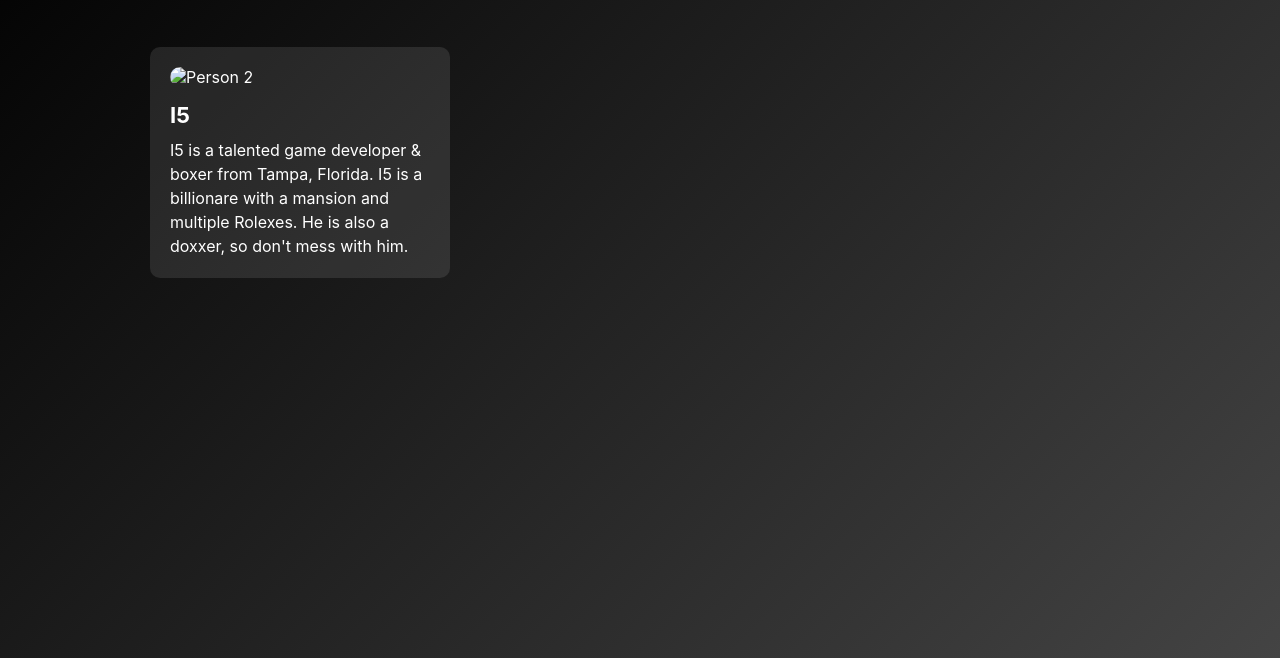
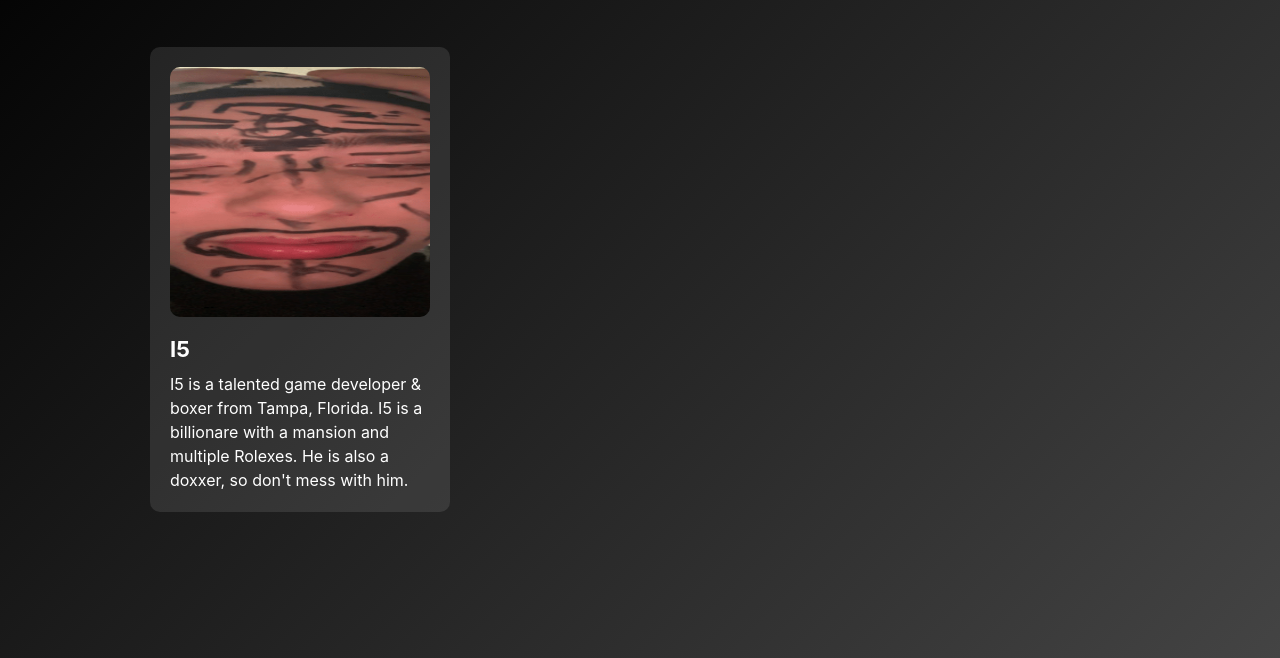
Before and after one commit to intxractive/Breaching.xyz-website, a plain HTML site: page our-people.html in a window 1280 px wide. Shown: the part 142-800 px from the top of the page. Drawn offline with Linux system fonts and the light colour scheme.

Commit message:
Update our-people.html

```diff
--- a/our-people.html
+++ b/our-people.html
@@ -133,7 +133,7 @@
     </div>
     <div class="our-people">
         <div class="person">
-            <img src="" alt="Person 2">
+            <img src="i5.png" alt="Person 2">
             <h4>I5</h4>
             <p>I5 is a talented game developer & boxer from Tampa, Florida. I5 is a billionare with a mansion and multiple Rolexes. He is also a doxxer, so don't mess with him.</p>
         </div>
```
